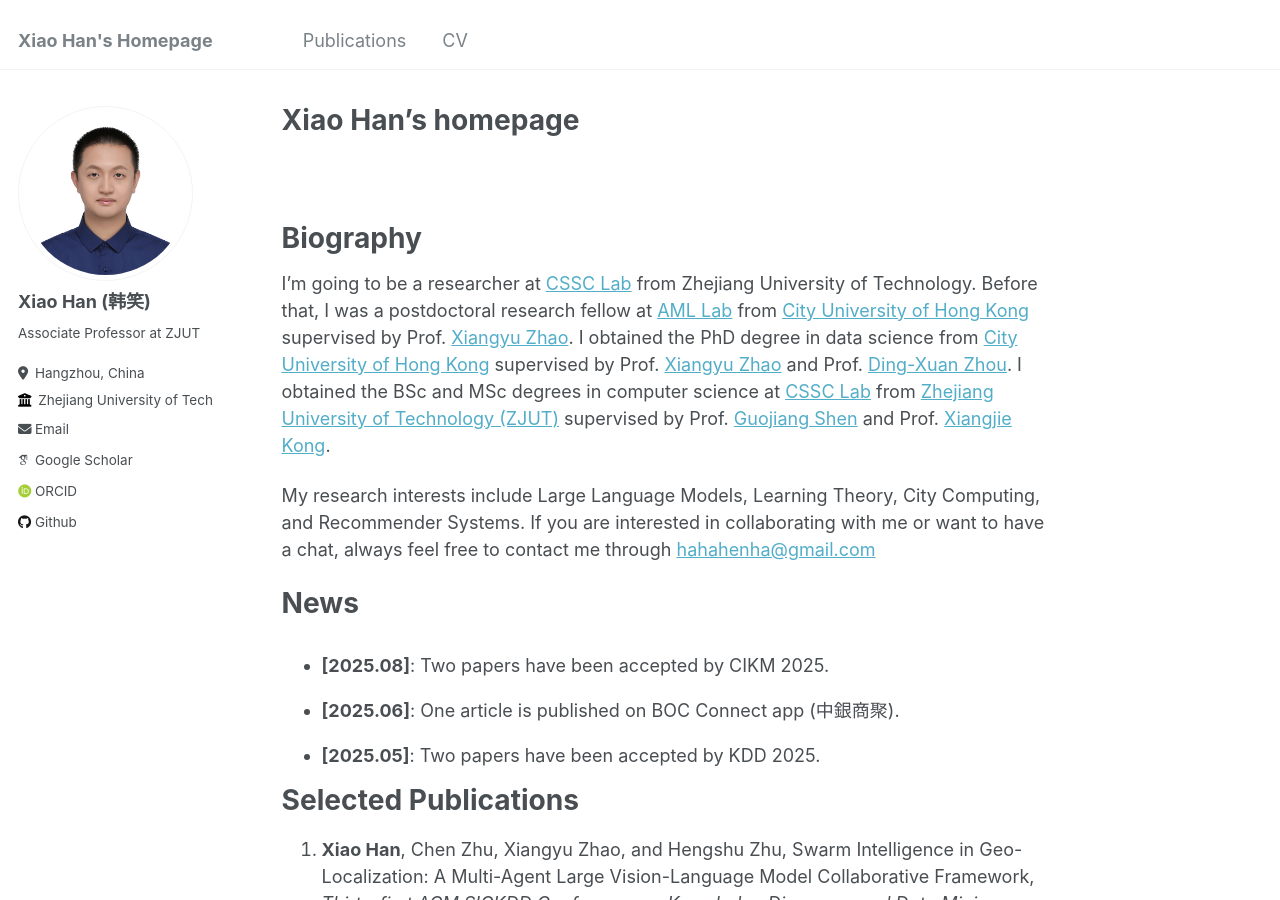
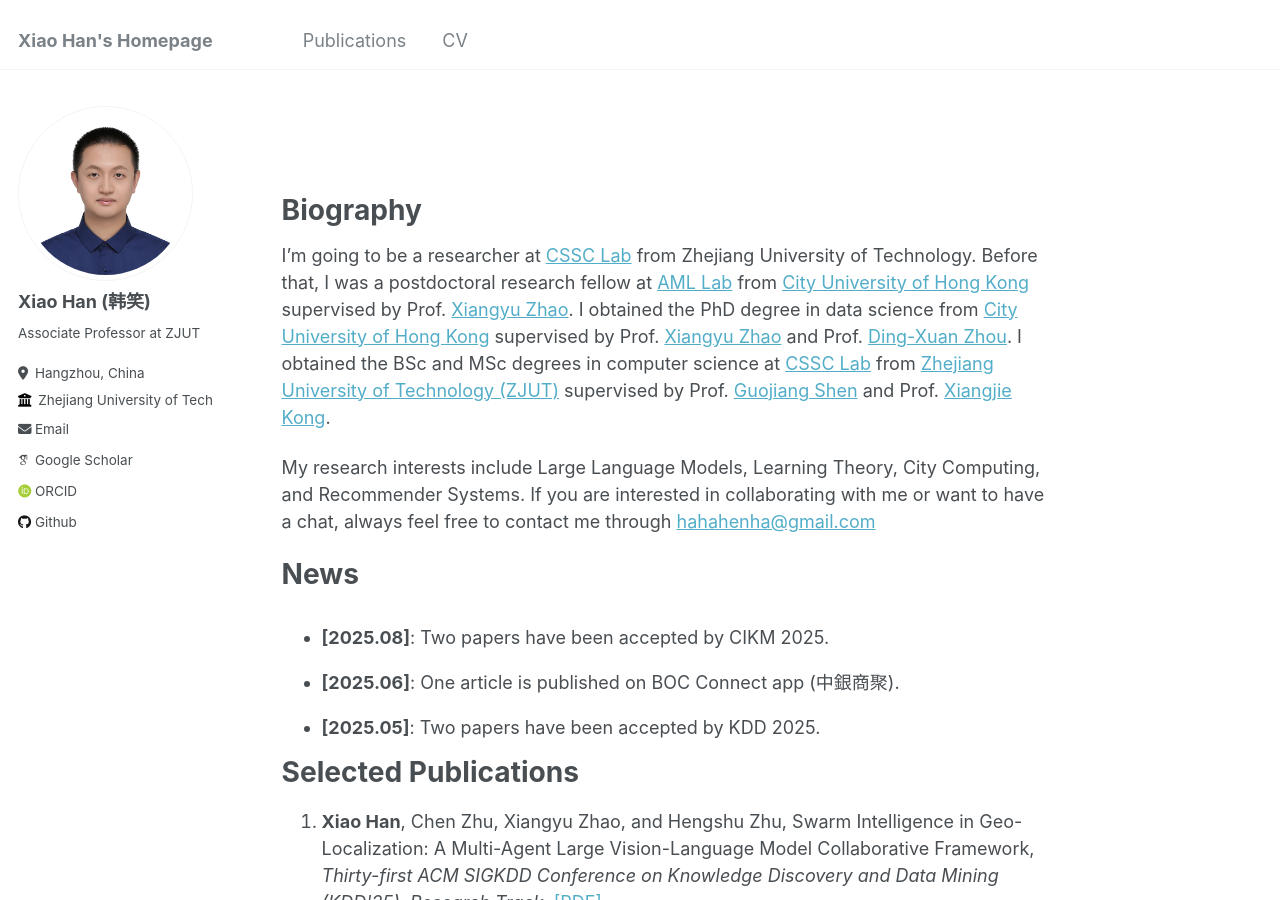
Before and after one commit to hahahenha/hahahenha.github.io, a Jekyll site: the page built from _pages/about.md, in a window 1280 px wide and 900 px high. Built offline with Jekyll 4.4.1, drawn with Linux system fonts in a browser that asks for light colours; some web fonts are replaced.

Commit message:
Update about.md

```diff
--- a/_pages/about.md
+++ b/_pages/about.md
@@ -1,6 +1,6 @@
 ---
 permalink: /
-title: "Xiao Han’s homepage"
+title: ""
 author_profile: true
 redirect_from:
   - /about/
```
